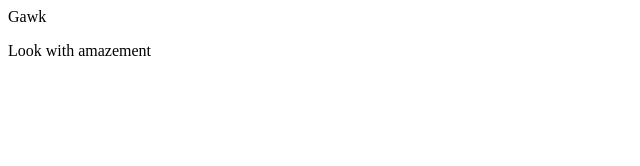
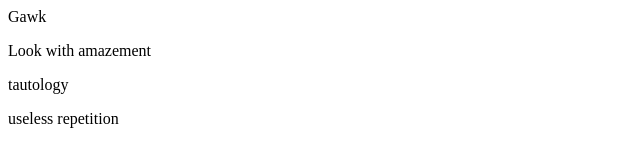
Before and after one commit to soumyayadav10/demo, a plain HTML site: page index.html in a window 1280 px wide. Shown: the whole page, without its empty margins (0-640 px from the left). Drawn offline with Linux system fonts and the light colour scheme.

Commit message:
Update index.html

```diff
--- a/index.html
+++ b/index.html
@@ -3,8 +3,8 @@
   <body>
     <h>Gawk</h>
     <p>Look with amazement</p>
-
-
+    <h>tautology</h>
+    <p>useless repetition</p>
 
   </body>
 </html>
```
